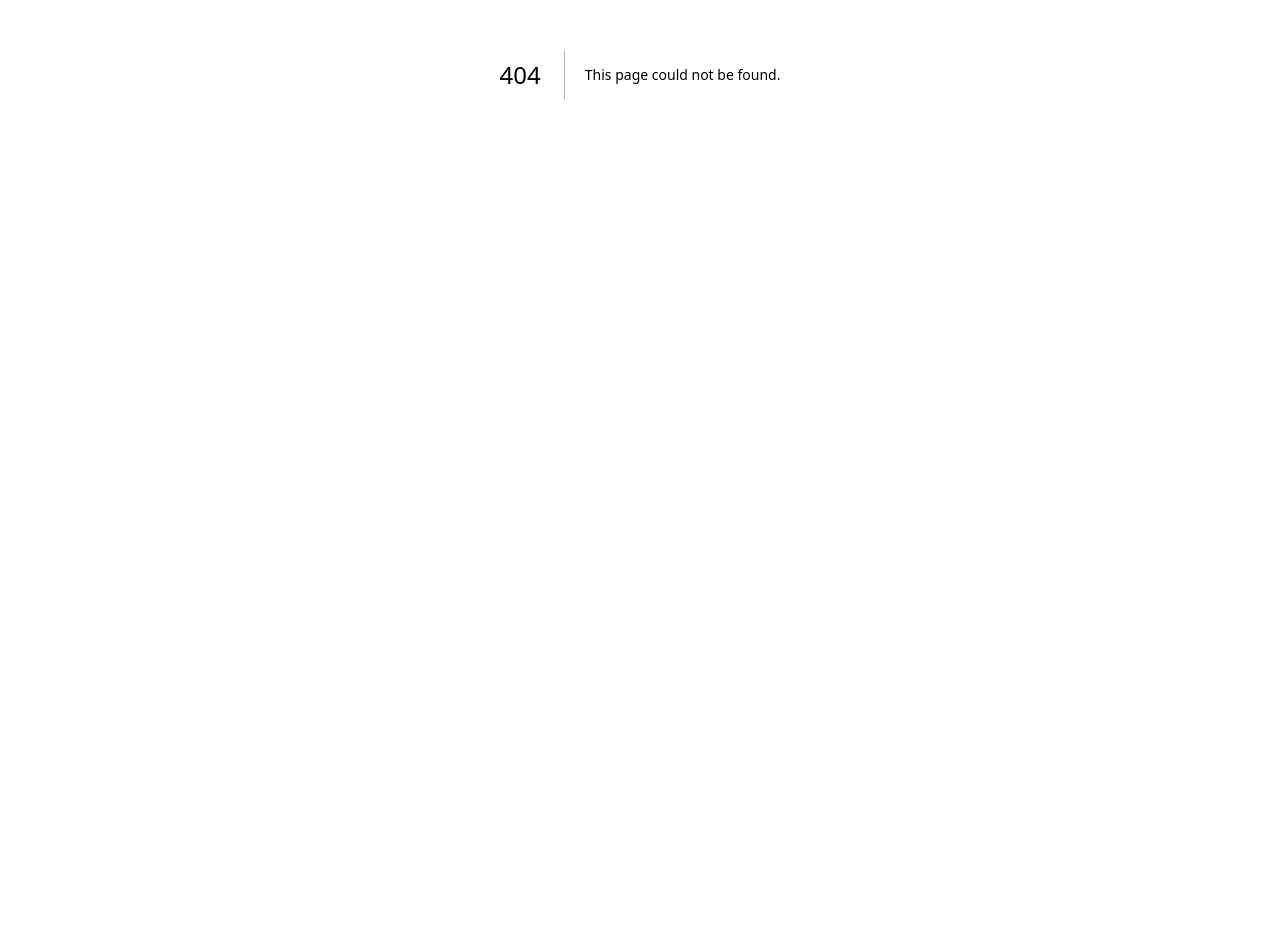
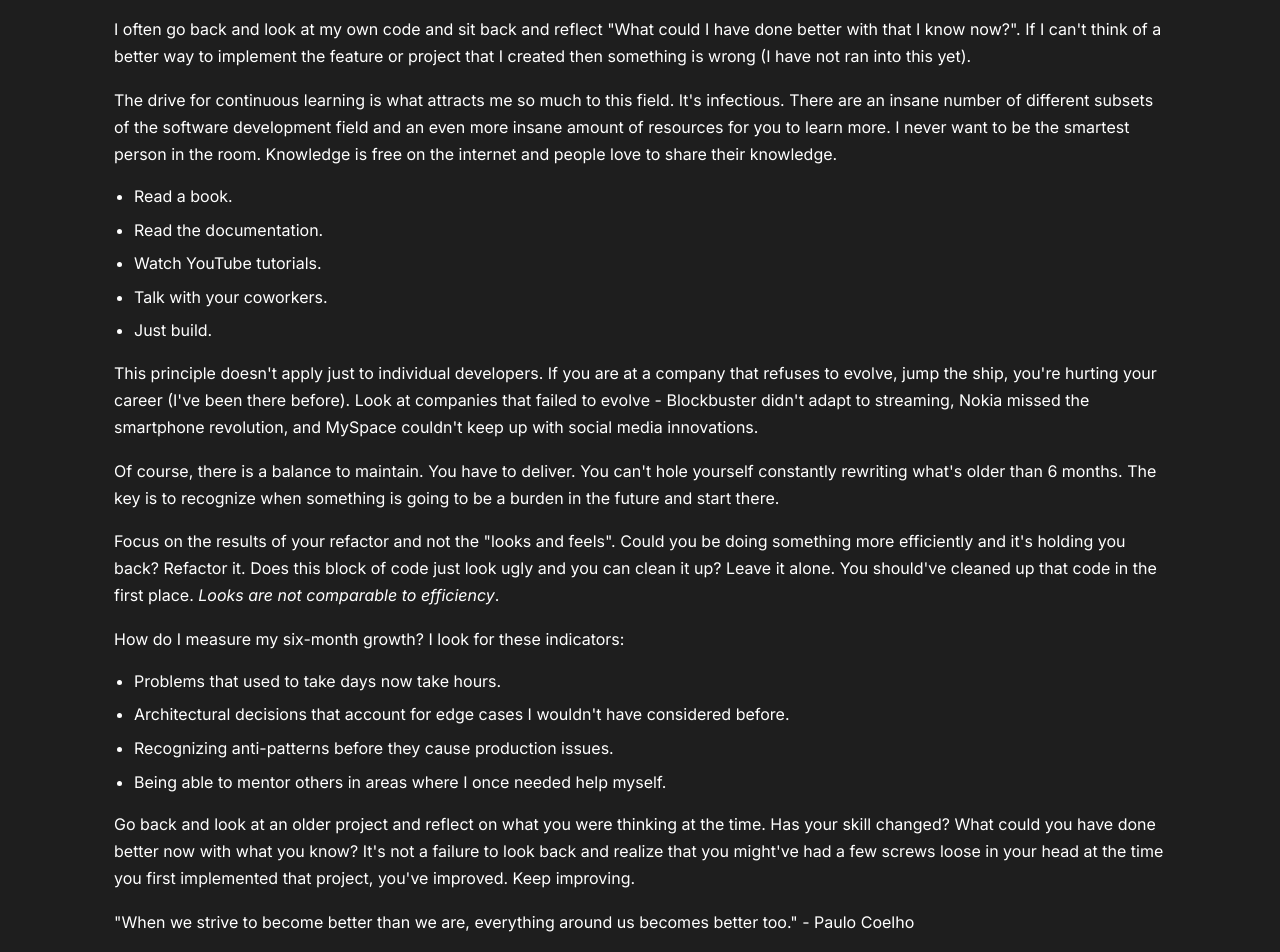
Before and after one commit to NickTheWilder/website, a Next.js app: page /blog/six-month-rule in a window 1280 px wide. Before the commit this address had no page. Shown: the part 326-1278 px from the top of the page. Before the commit the page ends 800 px from the top, so only its background shows below. Built offline with nearby package versions, Linux system fonts and the light colour scheme; a web font is replaced by a local one.

Commit message:
awooooggaa

```diff
--- a/src/app/blog/data.ts
+++ b/src/app/blog/data.ts
@@ -1,6 +1,12 @@
 import { BlogPost } from "./types";
 
 export const blogPosts: BlogPost[] = [
+    {
+        title: "The 6 Month Rule",
+        description: "Every 6 months you should be incomparable to youself from the previous interaction. A blurb of thoughts on how I apply this in my life.",
+        date: "03/30/2025",
+        route: "/blog/six-month-rule",
+    },
     {
         title: "Current Homelab Setup",
         description:
--- /dev/null
+++ b/src/app/blog/six-month-rule/SixMonthRule.mdx
@@ -0,0 +1,32 @@
+# The 6 Month Rule
+
+A common saying that I have at work is that if my name is attached to a git blame and that line of code is older than 6 months, it is no longer my code, that is the teams code. Aside from it being a humorous way to respond when somebody asked "WTF were you thinking at the time", it has a deeper meaning.
+
+Every 6 months you should be leaps and bounds ahead in your skill level. If you are the same knowledge level then you're doing something wrong. The tech field is changing rapidly, ***very rapidly***. Remember when GPT 3.5 was released? That was [November 2022](https://en.wikipedia.org/wiki/GPT-3#GPT-3.5) . Now this model is absolutely horrible compared to the latest generation of models.
+
+I often go back and look at my own code and sit back and reflect "What could I have done better with that I know now?". If I can't think of a better way to implement the feature or project that I created then something is wrong (I have not ran into this yet).
+
+The drive for continuous learning is what attracts me so much to this field. It's infectious. There are an insane number of different subsets of the software development field and an even more insane amount of resources for you to learn more. I never want to be the smartest person in the room. Knowledge is free on the internet and people love to share their knowledge.
+
+- Read a book.
+- Read the documentation.
+- Watch YouTube tutorials.
+- Talk with your coworkers.
+- Just build.
+
+This principle doesn't apply just to individual developers. If you are at a company that refuses to evolve, jump the ship, you're hurting your career (I've been there before). Look at companies that failed to evolve - Blockbuster didn't adapt to streaming, Nokia missed the smartphone revolution, and MySpace couldn't keep up with social media innovations.
+
+Of course, there is a balance to maintain. You have to deliver. You can't hole yourself constantly rewriting what's older than 6 months. The key is to recognize when something is going to be a burden in the future and start there.
+
+Focus on the results of your refactor and not the "looks and feels". Could you be doing something more efficiently and it's holding you back? Refactor it. Does this block of code just look ugly and you can clean it up? Leave it alone. You should've cleaned up that code in the first place. _Looks are not comparable to efficiency_.
+
+How do I measure my six-month growth? I look for these indicators:
+
+- Problems that used to take days now take hours.
+- Architectural decisions that account for edge cases I wouldn't have considered before.
+- Recognizing anti-patterns before they cause production issues.
+- Being able to mentor others in areas where I once needed help myself.
+
+Go back and look at an older project and reflect on what you were thinking at the time. Has your skill changed? What could you have done better now with what you know? It's not a failure to look back and realize that you might've had a few screws loose in your head at the time you first implemented that project, you've improved. Keep improving.
+
+"When we strive to become better than we are, everything around us becomes better too." - Paulo Coelho
--- /dev/null
+++ b/src/app/blog/six-month-rule/page.tsx
@@ -0,0 +1,12 @@
+"use client";
+import { JSX } from "react";
+import SixMonthRule from "./SixMonthRule.mdx";
+import BlogContainer from "@/components/blogContainer";
+
+export default function Post(): JSX.Element {
+    return (
+        <BlogContainer>
+            <SixMonthRule />
+        </BlogContainer>
+    );
+}
```
Also changed, not shown: tsconfig.json (+18 -5 lines).
